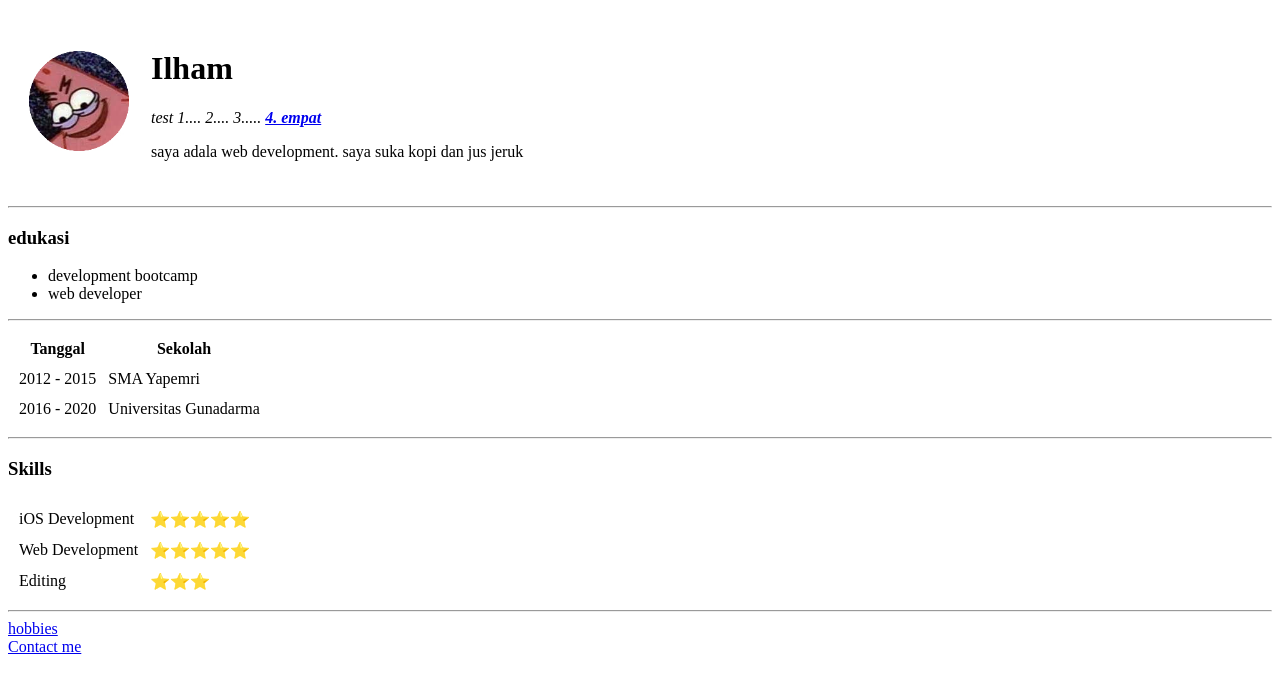
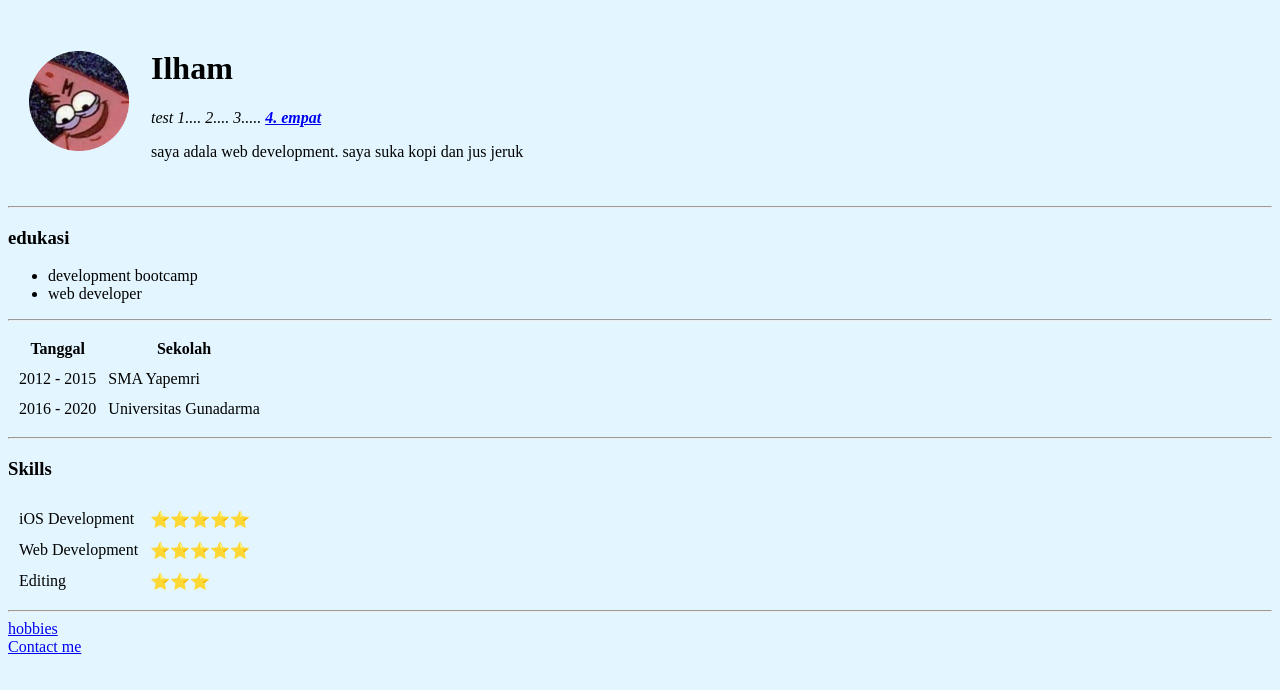
Before and after one commit to ilham9719/cv, a plain HTML site: page index.html in a window 1280 px wide. Drawn offline with Linux system fonts and the light colour scheme.

Commit message:
Add files via upload

```diff
--- a/index.html
+++ b/index.html
@@ -2,11 +2,11 @@
 <head>
     <title>🔥 Ilham</title>
 </head>
-<body>
+<body style="background-color:#E3F6FF;">
     <table cellspacing="20">
         <tr>
             <td><img alt="Savage Patrick" class="wide" fetchpriority="high" height="100"
-                src="image/fotor_2023-1-17_14_32_27.jpg"
+                src="image/patrick-modified.png"
                 title="Savage Patrick" width="100"></td>
             <td><h1>Ilham</h1>
                 <p><em>test 1.... 2.... 3..... <strong><a href="https://id.wiktionary.org/wiki/empat">4. empat</a></strong></em></p>
```
Also changed, not shown: image/patrick-modified.png (added).
